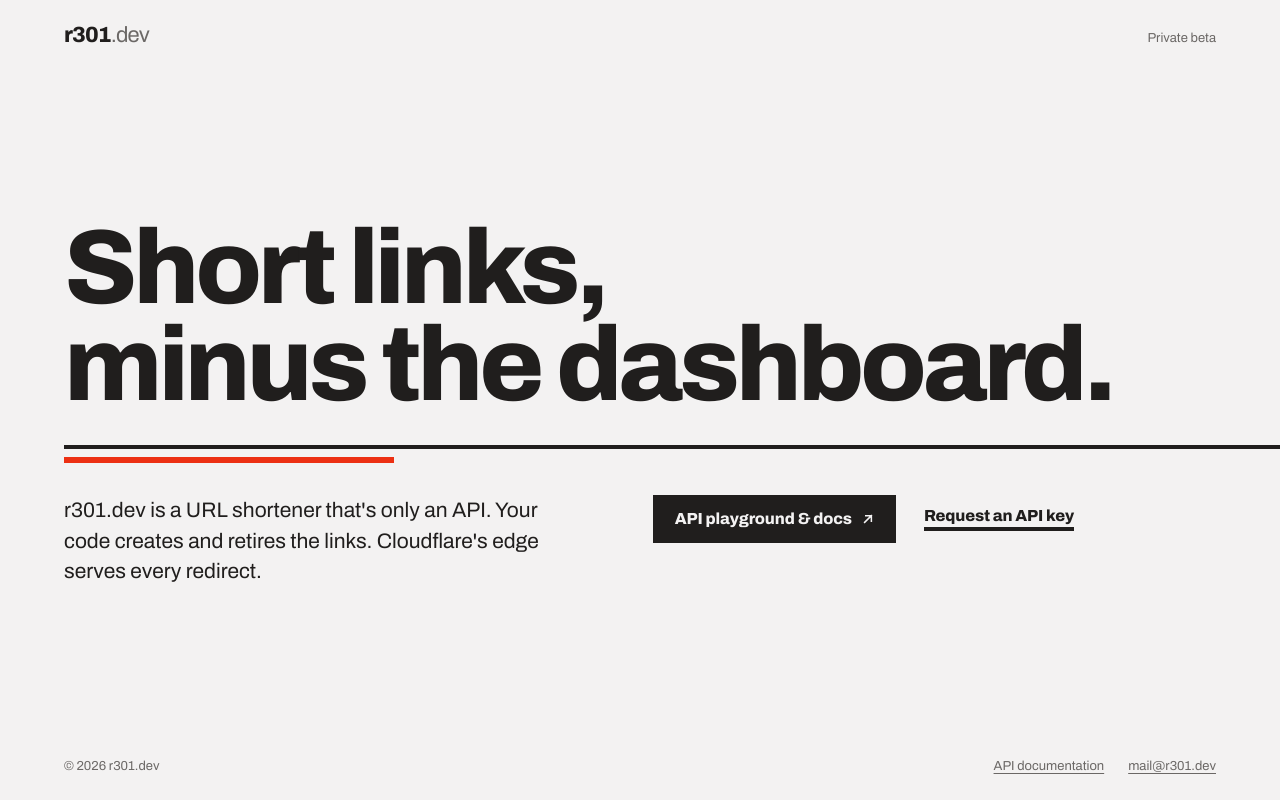
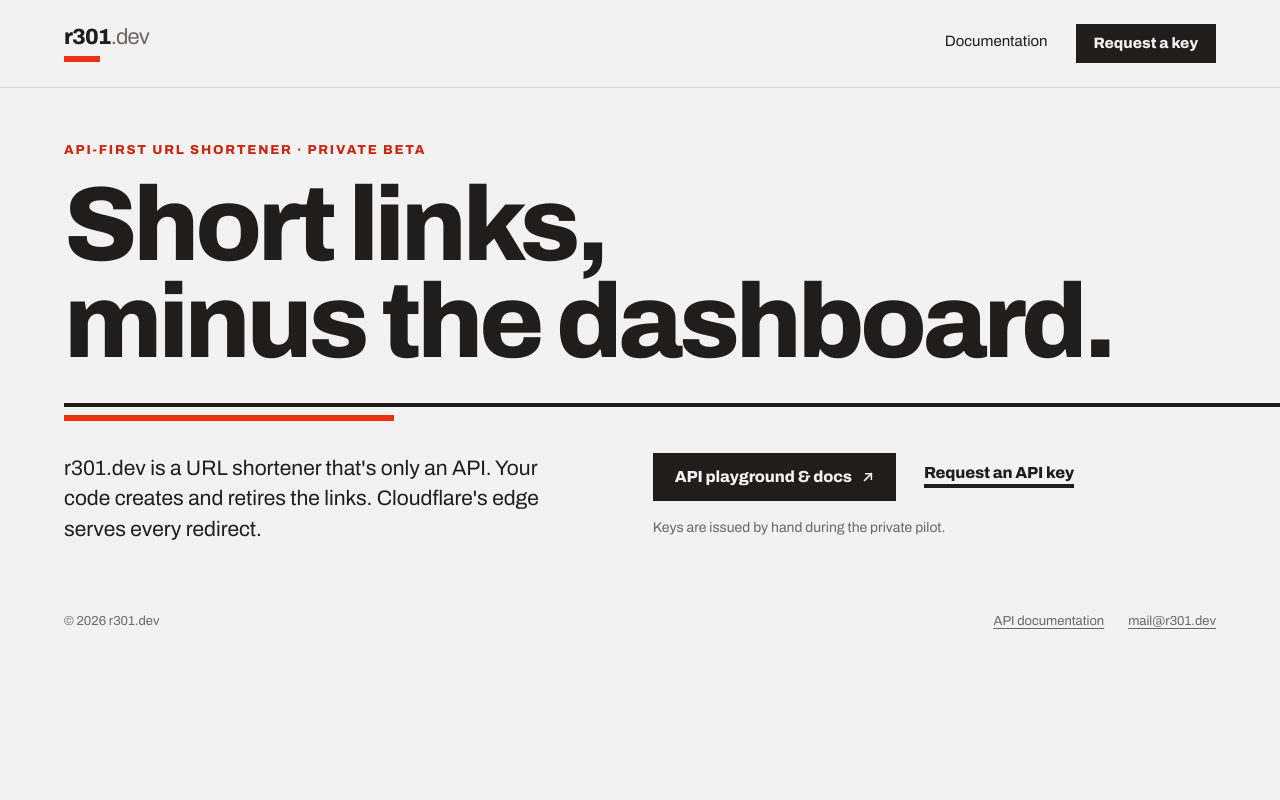
Before and after one commit to shivendra-sv/r301, a website: page apps/www/public/index.html in a window 1280 px wide. Drawn offline with Linux system fonts and the light colour scheme.

Commit message:
feat(www): scrolling document, rebuilt masthead and hero

```diff
--- a/apps/www/public/index.html
+++ b/apps/www/public/index.html
@@ -40,14 +40,24 @@
 
 <a class="skip" href="#main">Skip to content</a>
 
-<div class="frame">
-
 <header class="masthead">
-    <p class="wordmark"><span class="wordmark-name">r301</span><span class="wordmark-tld">.dev</span></p>
-    <p class="status">Private beta</p>
+  <p class="wordmark">
+    <span class="wordmark-name">r301</span><span class="wordmark-tld">.dev</span>
+    <span class="wordmark-rule" aria-hidden="true"></span>
+  </p>
+  <nav class="nav" aria-label="Primary">
+    <a class="nav-link"
+       href="https://registry.scalar.com/@r301/apis/r301dev-api"
+       target="_blank" rel="noopener noreferrer">Documentation<span class="sr-only"> (opens in a new tab)</span></a>
+    <a class="nav-cta"
+       href="mailto:mail@r301.dev?subject=r301.dev%20API%20key%20request&amp;body=Name%3A%0ACompany%3A%0AWhat%20you%27re%20building%3A%0AExpected%20volume%20%28links%20per%20month%29%3A%0A">Request a key</a>
+  </nav>
 </header>
 
 <main id="main">
+
+  <section class="hero">
+    <p class="eyebrow">API-first URL shortener <span aria-hidden="true">·</span> Private beta</p>
 
     <h1 class="headline">Short links,<br>minus the dashboard.</h1>
 
@@ -76,8 +86,10 @@
            href="mailto:mail@r301.dev?subject=r301.dev%20API%20key%20request&amp;body=Name%3A%0ACompany%3A%0AWhat%20you%27re%20building%3A%0AExpected%20volume%20%28links%20per%20month%29%3A%0A">
           Request an API key
         </a>
+        <p class="actions-note">Keys are issued by hand during the private pilot.</p>
       </div>
     </div>
+  </section>
 
 </main>
 
@@ -90,7 +102,5 @@
   </p>
 </footer>
 
-</div>
-
 </body>
 </html>
--- a/apps/www/public/styles.css
+++ b/apps/www/public/styles.css
@@ -15,6 +15,8 @@
   --ink:    #201e1d;
   --muted:  #6b6866;   /* the lockup's ".dev" grey: 4.95:1 on ground */
   --red:    #ec3013;   /* 3.76:1 on ground: rules, focus, hover — never small text */
+  --red-text: #c9280f; /* 4.95:1 on ground, 5.31:1 on surface — red that may set text */
+  --hairline: #d8d5d3; /* band dividers; non-text */
 
   --font: "Archivo", "Helvetica Neue", Helvetica, Arial, sans-serif;
   --gutter: clamp(1.25rem, 5vw, 5rem);
@@ -32,6 +34,8 @@
     --ink:    #f3f2f2;
     --muted:  #a8a5a3;   /* 6.78:1 on ink */
     --red:    #ec3013;   /* 3.95:1 on ink */
+    --red-text: #ff7a63; /* 6.50:1 on ground, 5.80:1 on surface */
+    --hairline: #3a3735;
   }
 }
 
@@ -96,31 +100,32 @@ a { color: inherit; }
 
 .skip:focus { left: var(--gutter); top: 0.5rem; }
 
-/* ---------- frame: masthead / main / colophon in one viewport ---------- */
+/* ---------- bands ---------- */
 
-.frame {
-  min-height: 100vh;
-  min-height: 100svh;
-  display: grid;
-  grid-template-rows: auto 1fr auto;
-  padding-inline: var(--gutter);
-}
+.masthead,
+main,
+.colophon { padding-inline: var(--gutter); }
 
 /* ---------- masthead ---------- */
 
 .masthead {
   display: flex;
+  flex-wrap: wrap;
   justify-content: space-between;
-  align-items: baseline;
-  gap: 1rem;
+  align-items: center;
+  gap: 1rem 2rem;
   padding-block: 1.5rem;
+  border-bottom: 1px solid var(--hairline);
 }
 
 .wordmark {
+  position: relative;
   font-size: 1.375rem;
   font-weight: 800;
   line-height: 1;
   letter-spacing: -0.04em;
+  /* the kit asks for clear space ≥ 2× the red rule: 8 + 6 = 14px */
+  padding-bottom: calc(var(--rule-gap) + var(--rule-short));
 }
 
 .wordmark-tld {
@@ -128,19 +133,56 @@ a { color: inherit; }
   color: var(--muted);
 }
 
-.status {
-  font-size: 0.8125rem;
-  line-height: 1;
-  color: var(--muted);
+.wordmark-rule {
+  position: absolute;
+  left: 0;
+  bottom: 0;
+  width: 2.25rem;
+  height: var(--rule-short);
+  background: var(--red);
 }
 
-/* ---------- main ---------- */
+.nav {
+  display: flex;
+  flex-wrap: wrap;
+  align-items: center;
+  gap: 0.75rem 1.75rem;
+}
 
-main {
-  display: flex;
-  flex-direction: column;
-  justify-content: center;
-  padding-block: clamp(1.5rem, 4vh, 3.5rem);
+.nav-link {
+  font-size: 0.9375rem;
+  text-decoration: none;
+  padding-bottom: 0.125rem;
+  border-bottom: 2px solid transparent;
+}
+
+.nav-link:hover { border-bottom-color: var(--red); }
+
+.nav-cta {
+  padding: 0.75rem 1.125rem;
+  background: var(--ink);
+  color: var(--ground);
+  font-size: 0.9375rem;
+  font-weight: 800;
+  line-height: 1;
+  text-decoration: none;
+  box-shadow: inset 0 0 0 var(--red);
+}
+
+.nav-cta:hover { box-shadow: inset 0 calc(-1 * var(--rule-short)) 0 var(--red); }
+
+/* ---------- hero ---------- */
+
+.hero { padding-block: clamp(2.5rem, 7vh, 5.5rem) clamp(2.5rem, 6vh, 4.5rem); }
+
+.eyebrow {
+  font-size: 0.8125rem;
+  font-weight: 800;
+  line-height: 1;
+  letter-spacing: 0.14em;
+  text-transform: uppercase;
+  color: var(--red-text);
+  margin-bottom: clamp(1rem, 2.5vh, 1.75rem);
 }
 
 .headline {
@@ -148,6 +190,12 @@ main {
   font-weight: 800;
   line-height: 0.92;
   letter-spacing: -0.04em;
+}
+
+.actions-note {
+  flex-basis: 100%;
+  font-size: 0.875rem;
+  color: var(--muted);
 }
 
 .rules {
@@ -268,6 +316,8 @@ main {
   }
   .cta-primary,
   .cta-secondary,
+  .nav-link,
+  .nav-cta,
   .colophon a {
     transition: box-shadow 120ms ease-out, border-color 120ms ease-out, color 120ms ease-out;
   }
```
Also changed, not shown: apps/www/test/site.test.mjs (+25 -0 lines). Lines whose indentation alone changed are shown as unchanged.
